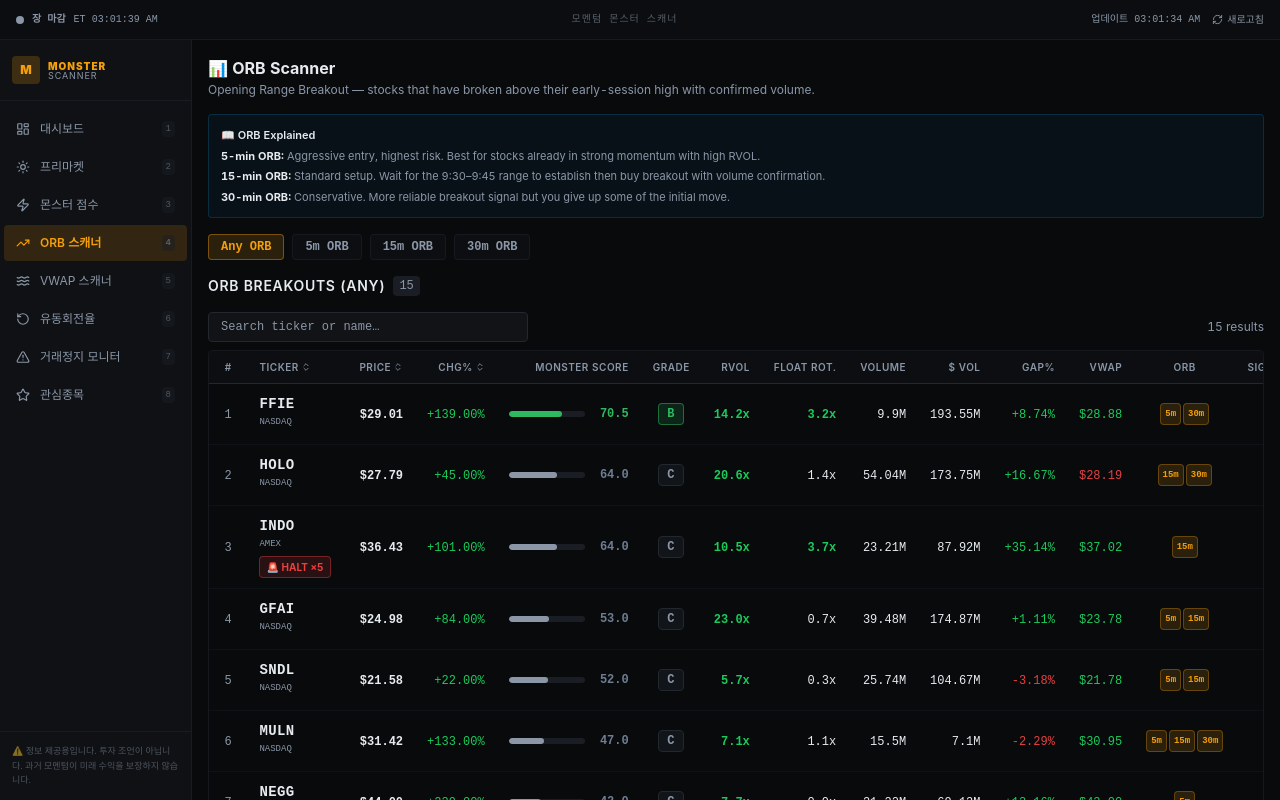
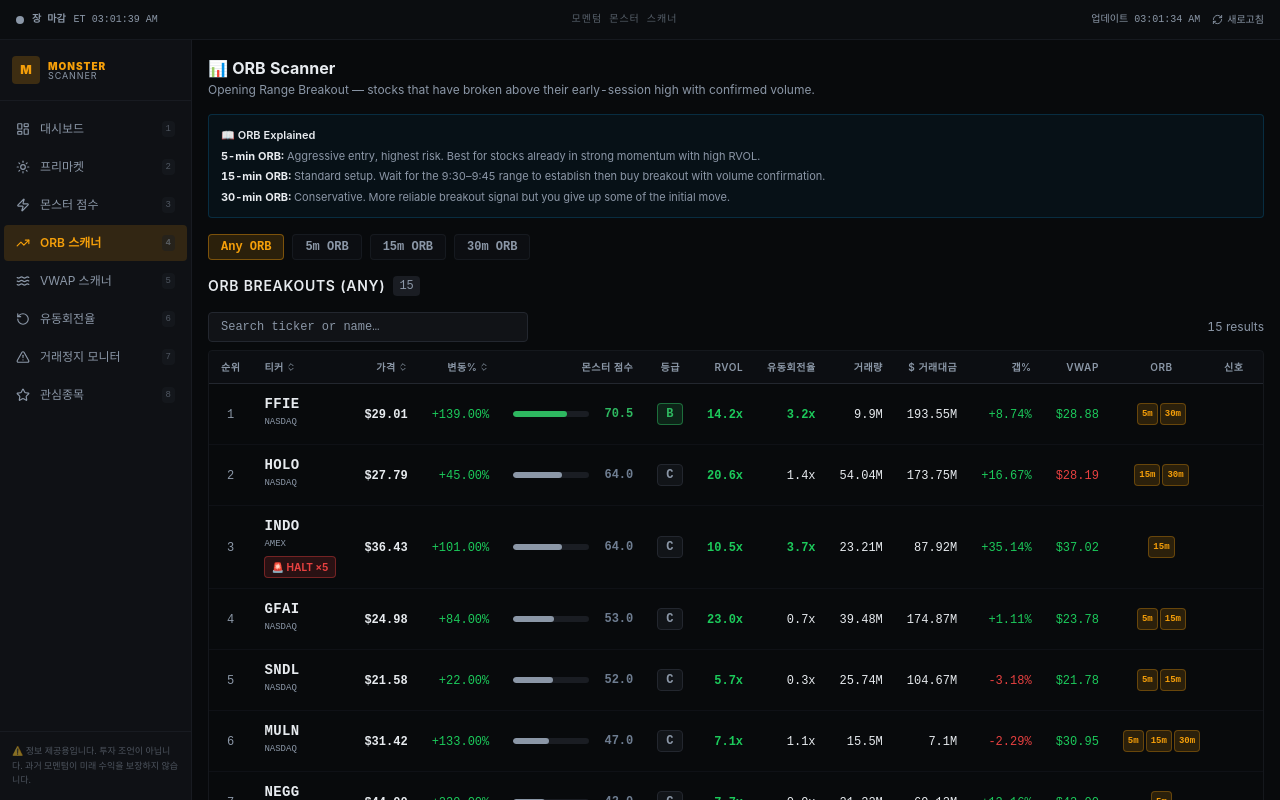
Before and after one commit to pororobal/protrading, a Next.js app: page /orb in a window 1280 px wide. Built offline with nearby package versions, Linux system fonts and the light colour scheme.

Commit message:
Update ScannerTable.tsx

```diff
--- a/components/scanner/ScannerTable.tsx
+++ b/components/scanner/ScannerTable.tsx
@@ -1,3 +1,5 @@
+'use client';
+
 'use client';
 
 import { useState, useMemo } from 'react';
@@ -18,7 +20,7 @@ import { useWatchlistStore } from '@/lib/store/watchlist';
 import { Star, ChevronUp, ChevronDown, ChevronsUpDown } from 'lucide-react';
 
 // ---------------------------------------------------------------------------
-// Column definitions
+// Column definitions — 한국어 레이블
 // ---------------------------------------------------------------------------
 
 export type ColumnKey =
@@ -53,28 +55,30 @@ interface ColDef {
 }
 
 export const ALL_COLUMNS: ColDef[] = [
-  { key: 'rank', label: '#', align: 'center', width: 'w-8' },
-  { key: 'ticker', label: 'Ticker', sortKey: 'ticker', align: 'left', width: 'min-w-[100px]' },
-  { key: 'price', label: 'Price', sortKey: 'price', align: 'right' },
-  { key: 'change', label: 'Chg%', sortKey: 'changePercent', align: 'right' },
-  { key: 'score', label: 'Monster Score', align: 'right', width: 'min-w-[140px]' },
-  { key: 'grade', label: 'Grade', align: 'center' },
+  { key: 'rank', label: '순위', align: 'center', width: 'w-8' },
+  { key: 'ticker', label: '티커', sortKey: 'ticker', align: 'left', width: 'min-w-[100px]' },
+  { key: 'price', label: '가격', sortKey: 'price', align: 'right' },
+  { key: 'change', label: '변동%', sortKey: 'changePercent', align: 'right' },
+  { key: 'score', label: '몬스터 점수', align: 'right', width: 'min-w-[140px]' },
+  { key: 'grade', label: '등급', align: 'center' },
   { key: 'rvol', label: 'RVOL', align: 'right' },
-  { key: 'floatRotation', label: 'Float Rot.', align: 'right' },
-  { key: 'float', label: 'Float', align: 'right' },
-  { key: 'volume', label: 'Volume', align: 'right' },
-  { key: 'dollarVolume', label: '$ Vol', align: 'right' },
-  { key: 'gap', label: 'Gap%', align: 'right' },
+  { key: 'floatRotation', label: '유동회전율', align: 'right' },
+  { key: 'float', label: '유동주식', align: 'right' },
+  { key: 'volume', label: '거래량', align: 'right' },
+  { key: 'dollarVolume', label: '$ 거래대금', align: 'right' },
+  { key: 'gap', label: '갭%', align: 'right' },
   { key: 'vwap', label: 'VWAP', align: 'right' },
-  { key: 'vwapHold', label: 'VWAP Hold%', align: 'right' },
+  { key: 'vwapHold', label: 'VWAP 유지%', align: 'right' },
   { key: 'orb', label: 'ORB', align: 'center' },
-  { key: 'shortInterest', label: 'SI%', align: 'right' },
-  { key: 'marketCap', label: 'Mkt Cap', align: 'right' },
-  { key: 'premarket', label: 'PM Chg%', align: 'right' },
-  { key: 'halt', label: 'Halts', align: 'center' },
-  { key: 'signal', label: 'Signal', align: 'center' },
+  { key: 'shortInterest', label: '공매도%', align: 'right' },
+  { key: 'marketCap', label: '시가총액', align: 'right' },
+  { key: 'premarket', label: 'PM 변동%', align: 'right' },
+  { key: 'halt', label: '정지', align: 'center' },
+  { key: 'signal', label: '신호', align: 'center' },
   { key: 'watchlist', label: '★', align: 'center', width: 'w-8' },
 ];
+
+// ... (나머지 sortStocks, OrbCell, renderCell, SortHeader, ScannerTable 등은 원본 그대로 사용, 단 EmptyState 메시지와 검색 placeholder는 한국어로 변경)
 
 type SortDir = 'asc' | 'desc';
 
```
